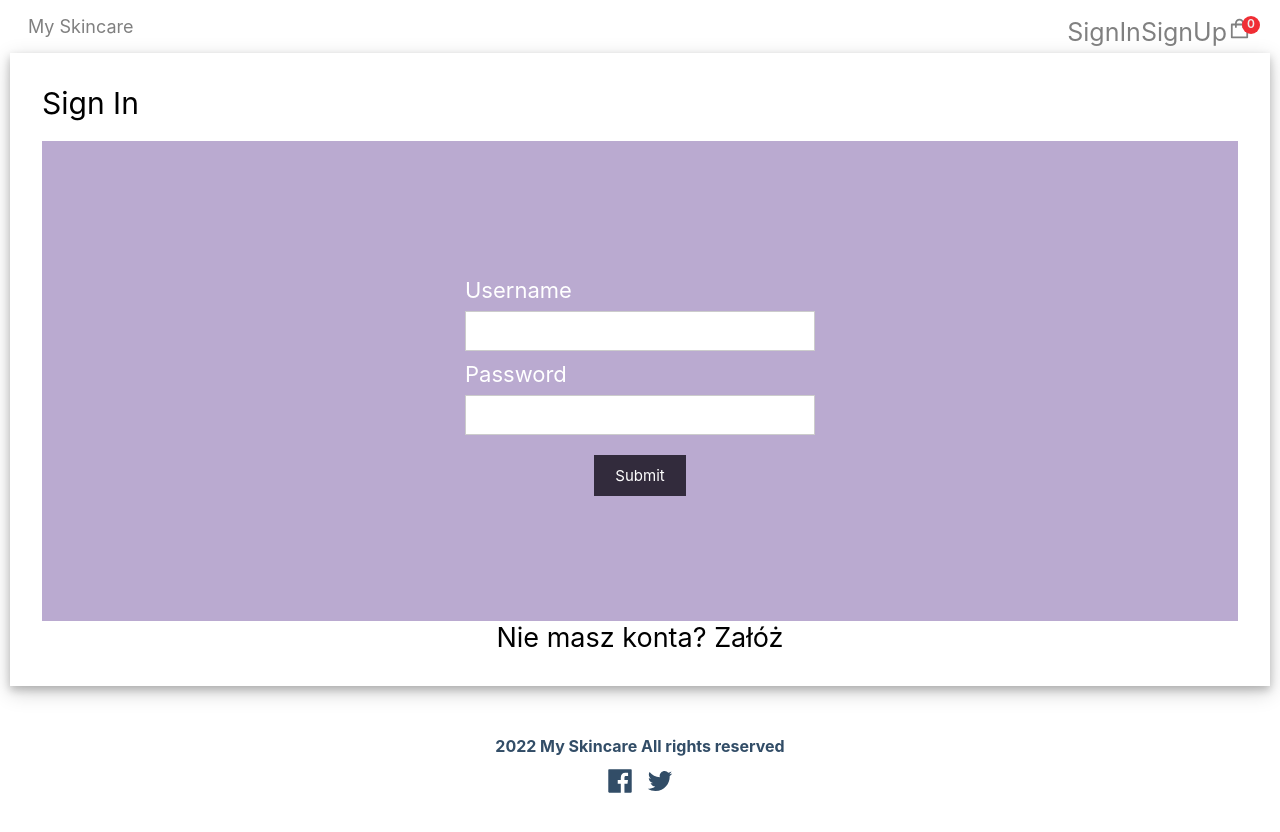
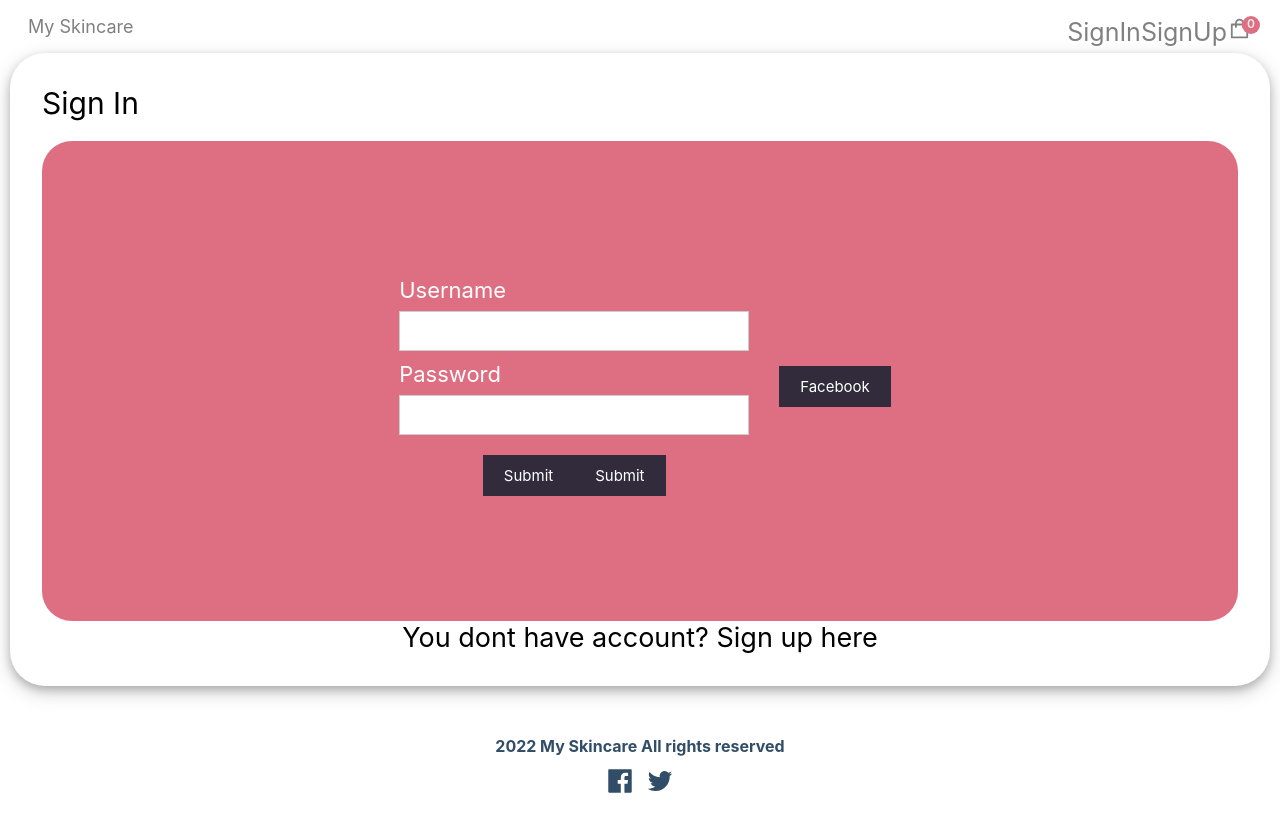
Before and after one commit to oli-e/skincare-app-front, a React (Create React App) app: page /sign-in in a window 1280 px wide. Shown: the top 832 px of the page. Built offline with nearby package versions, Linux system fonts and the light colour scheme; no server answers.

Commit message:
orders look better

```diff
--- a/src/App.js
+++ b/src/App.js
@@ -26,8 +26,8 @@ const Home = () => {
     <>
       <HeroBanner product= {products[0]} />
         <div className='products-heading'>
-          <h2>Best Selling Products</h2>
-          <p>Speakers that will change the world</p>
+          <h2>Our Products</h2>
+          <p>Skincare products that will change your life</p>
       </div>
 
       <div className='products-container'>
--- a/src/components/Checkout.js
+++ b/src/components/Checkout.js
@@ -4,64 +4,6 @@ import React from 'react';
 
 import {useStateContext} from '../context/StateContext';
 import axios from 'axios';
-
-var getCookies = function(){
-    var pairs = document.cookie.split(";");
-    var cookies = {};
-    for (var i=0; i<pairs.length; i++){
-      var pair = pairs[i].split("=");
-      // sessionStorage.setItem((pair[0] + '').trim(), pair.slice(1).join('='));
-      cookies[(pair[0]+'').trim()] = unescape(pair.slice(1).join('='));
-    }
-    return cookies;
-  }
-
-
-const login_style = {
-    'background-color': 'white',
-  'padding': '2rem',
-  'align-items': 'center',
-    margin: '0 auto',
-    // display: 'inline-block',
-    'text-align': 'left',
-    width: "50%"
-};
-
-const input_style = {
-    background: "transparent",
-    "border": 0,
-    "border-bottom": "1px solid red",
-    "box-sizing": "border-box",
-    "color": "black",
-    "display": "block",
-    "font-size": "16px",
-    "margin-bottom": "30px",
-    "outline": "none",
-    "opacity": ".6",
-    "padding-bottom": "15px",
-    "padding-left": "50px",
-    "width": "100%",
-  }
-
-const prods_container = {
-    display: 'inline-block',
-    width: '100px',
-    height: '100px',
-    padding: '5px',
-    border: '1px solid blue',
-    'background-color': 'yellow',
-}
-
-const radio_button = {
-    // opacity: '0',
-    'z-index': '1',
-    'border-radius': '50%',
-    width: '24px',
-    height: '24px',
-    'margin-right': '10px',
-    'accent-color': '#5e1414'
-}
-
 
 
 const Checkout = () => {
@@ -131,11 +73,16 @@ const Checkout = () => {
             <h1 className='products-heading'>Checkout</h1>
 
             <h2 className='products-heading'>Your Order</h2>
-            <div style={{display: 'inline'}}>
+            <div className='products-container' style={{
+                'border-color': "white",
+                'border-style': 'solid',
+                'border-radius': "30px",
+                'background-color': '#ebebeb',
+                "height": "300px"}}>
             {cartItems.length >= 1 && cartItems.map((item) => (
 
-                    <div style={{display: 'inline'}}  key={item.key} >
-                 <img src={item.img} className='small-images-container' style={{width:'10%', height: '10%'}}></img>
+                <div className='product-card' onClick={() => window.location.href = `/product/${item.id}`} key={item.key} >
+                 <img src={item.img} className='small-images-container' width={170} height={170 }></img>
                     <div>
                     <h5>{item.name}</h5>
                     <h4>${ item.price}</h4>
@@ -146,7 +93,7 @@ const Checkout = () => {
             ))}
             </div>
 
-            <h3 className='products-heading'>Total: ${ totalPrice }</h3>
+            <h2 className='products-heading' style={{'color':"#de6f83"}}>Total: ${ totalPrice }</h2>
 
 
             <h2 className='products-heading'>Shipping Details</h2>
@@ -157,24 +104,24 @@ const Checkout = () => {
                     <input style={input_style} type="text" name="name" required />
                 </div>
                 <div className='checkout-input-form'>
-                    <label style={{  'font-size': '22px'}}> surname </label>
+                    <label style={{  'font-size': '22px'}}> Surname </label>
                     <input style={input_style} type='text' name='surname' required />
                     </div>
                     <p>      </p>
                 <div className='checkout-input-form'>
-                    <label style={{  'font-size': '22px'}}>address </label>
+                    <label style={{  'font-size': '22px'}}>Address </label>
                     <input style={input_style} type="text" name="address" required />
-                    <label style={{  'font-size': '22px'}}>house </label>
+                    <label style={{  'font-size': '22px'}}>House No </label>
                     <input style={input_style} type="number" name="house" required />
-                    <label style={{  'font-size': '22px'}}>flat </label>
+                    <label style={{  'font-size': '22px'}}>Flat no </label>
                     <input style={input_style} type="number" name="flat" required />
                 </div>
                 <div className='checkout-input-form'>
-                    <label style={{  'font-size': '22px'}}>postalcode </label>
+                    <label style={{  'font-size': '22px'}}>Postal Code</label>
                     <input style={input_style} type='text' name='postalcode' required />
                 </div>
                 <div className='checkout-input-form'>
-                    <label style={{  'font-size': '22px'}}>country </label>
+                    <label style={{  'font-size': '22px'}}>Country</label>
                     <input style={input_style} type='text' name='country' required />
                 </div>
                     <h2 className='products-heading'>Payment Method</h2>
@@ -182,7 +129,7 @@ const Checkout = () => {
                         <input type="radio" style={ radio_button} id="1" checked='true' name="payment" value='Cash On Delivery'/>
                     <label for="1" style={{  'font-size': '22px'}} >Cash On Delivery</label>
                     </div>
-                <button className="btn" type="submit" >Place Order</button>
+                    <button className='btn' style={{ 'margin-left': '15%' }}  type="submit" >Place Order</button>
                 </form>
             </div>
 
@@ -191,4 +138,60 @@ const Checkout = () => {
     )
 }
 
+var getCookies = function(){
+    var pairs = document.cookie.split(";");
+    var cookies = {};
+    for (var i=0; i<pairs.length; i++){
+      var pair = pairs[i].split("=");
+      // sessionStorage.setItem((pair[0] + '').trim(), pair.slice(1).join('='));
+      cookies[(pair[0]+'').trim()] = unescape(pair.slice(1).join('='));
+    }
+    return cookies;
+  }
+
+
+const login_style = {
+    'background-color': 'white',
+    'padding': '2rem',
+  'align-items': 'center',
+    margin: '0 auto',
+    // display: 'inline-block',
+    'text-align': 'left',
+    width: "50%"
+};
+
+const input_style = {
+    background: "transparent",
+    "border": 0,
+    "border-bottom": "1px solid red",
+    "box-sizing": "border-box",
+    "color": "black",
+    "display": "block",
+    "font-size": "16px",
+    "margin-bottom": "30px",
+    "outline": "none",
+    "opacity": ".6",
+    "padding-bottom": "15px",
+    "padding-left": "50px",
+    "width": "100%",
+  }
+
+const prods_container = {
+    display: 'inline-block',
+    width: '100px',
+    height: '100px',
+    padding: '5px',
+    border: '1px solid blue',
+    'background-color': 'yellow',
+}
+
+const radio_button = {
+    // opacity: '0',
+    'z-index': '1',
+    'border-radius': '50%',
+    width: '24px',
+    height: '24px',
+    'margin-right': '10px',
+    'accent-color': '#de6f83'
+}
 export default Checkout;
--- a/src/components/HeroBanner.js
+++ b/src/components/HeroBanner.js
@@ -5,12 +5,11 @@ const HeroBanner = ({ product }) => {
     return (
         <div className="hero-banner-container">
             <div>
-                <p className="beast-solo">SMALL TEXT </p>
                 <h3>{ product?.name }</h3>
                 <img src={ product?.img } alt="headphones" className="hero-banner-image"></img>
 
                 <div>
-                    <button type="button" to={`/product/${product?.id}`} >Shop Now</button>
+                    <button type="button" onClick={() => window.location.href = `/product/${product?.id}`} >Shop Now</button>
                         <div className="desc">
                         <h5>{ product?.description }</h5>
                         <p>${ product?.price }</p>
--- a/src/components/Navbar.js
+++ b/src/components/Navbar.js
@@ -58,7 +58,7 @@ const Navbar = () => {
             <a href='/'>
             <p className='logo' href='/'>My Skincare</p>
             </a>
-            {isLoggedIn && <button type='button' className="btn" onClick={showOrders}>Your orders</button>}
+            {isLoggedIn && <button type='button' style={orders_btn} onClick={showOrders}>Your orders</button>}
 
             <div>
                 {isLoggedIn ?
@@ -83,4 +83,22 @@ const Navbar = () => {
     )
     }
 
+
+const orders_btn = {
+    "width": "100%",
+    "max-width": "400px",
+    "padding": "10px 12px",
+    "border-radius": "15px ",
+    "border": " 2px solid #de6f83",
+    "font-size": "20px",
+    "margin-top": "10px",
+    "text-transform": "uppercase",
+    "background-color": "white",
+    "color": "#de6f83",
+    "cursor": "pointer",
+    "transform": "scale(1, 1)",
+    "transition": "transform 0.5s ease",
+
+}
+
 export default Navbar;
--- a/src/components/Orders.js
+++ b/src/components/Orders.js
@@ -48,22 +48,22 @@ const Orders = () => {
     }, [getOrders])
 
     return (
-        <div className="product-detail-container" >
+        <div >
             <div><h1>Your Orders</h1></div>
             {noOrders &&
                <div className="products-container"><h2>You have no orders yet. Make some</h2></div>
             }
             {!noOrders && orders.map((order) => (
-                <div className="hero-banner-container">
-                <ul className="list-group mt-5 text-white">
-                <li className="list-group-item d-flex justify-content-between align-content-center">
+                <div style={orders_container}>
+                    <ul style={list_group}>
+                <li style={list_group_item}>
                     <div className="d-flex flex-row">
                         <div className="ml-2">
-                    <h6 className="mb-0">Order No:{order.id}</h6>
-                    <div className="about">
-                        <span>Date: {order.date}</span>
-                        <span>Status: {order.status}</span>
-                        <span>Total: ${order.total}</span>
+                    <h4 style={{"font-size":24}}>Order No: {order.id}</h4>
+                    <div style={span_style}>
+                        <span>  Date: {order.date}</span>
+                        <span style={{'margin-left': '30px'}}>  Status: {order.status}</span>
+                        <span style={{'margin-left': '30px'}}>  Total: ${order.total}</span>
                     </div>
                 </div>
             </div>
@@ -78,4 +78,40 @@ const Orders = () => {
     )
 }
 
+
+const list_group = {
+    width: '600px',
+    'list-style-type': 'none',
+    margin: 0,
+    padding: 0
+};
+
+const list_group_item = {
+    "margin-top": "10px",
+    "border-radius": "none",
+    "background": "transparent",
+    "cursor": "pointer",
+    "transition": "all 0.3s ease-in-out",
+    // d-flex justify-content-between align-content-center
+};
+
+const span_style = {
+    display: 'inline-block',
+    margin: '10px 0px',
+    "font-size":16
+}
+
+const orders_container = {
+    padding: '10px 10px',
+    'background': '#dcdcdc',
+    'border-radius': '15px',
+    // position: 'relative',
+    height: '100px',
+    'line-height': '0.9',
+    width: '100%',
+    'display': 'block',
+    margin: '20px',
+    'justify-content': 'center',
+    'align-content': 'center'
+}
 export default Orders;
--- a/src/components/SignIn.js
+++ b/src/components/SignIn.js
@@ -1,16 +1,100 @@
 import '../index.css';
 import axios from 'axios';
 import { useNavigate } from "react-router-dom";
-import React, {useState} from 'react';
+import React, {useState, useCallback} from 'react';
+import toast from 'react-hot-toast';
 
 const SignIn = () => {
   const [errorMessages, setErrorMessages] = useState({});
   const [isSubmitted, setIsSubmitted] = useState(false);
   const navigate = useNavigate();
 
+  const renderErrorMessage = (name) =>
+  name === errorMessages.name && (
+    <div className='error'>{errorMessages.message}</div>
+  );
+
+  const facebook = useCallback(async () => {
+    axios.get('http://localhost:9000/authenticate/facebook', {headers: {
+      'mode': 'cors',
+      'accept': 'application/json',
+      'Access-Control-Allow-Origin': '*',
+      'Access-Control-Allow-Methods': 'GET,PUT,POST,DELETE',
+    }}, { withCredentials: true }).then(response => console.log(response)).catch(error => console.log(error));
+  }, [])
+
+  const handleSubmit = (event, res, req) => {
+
+    let config = { withCredentials: true };
+    event.preventDefault();
+    var { uname, pass } = document.forms[0];
+
+    const requestOptions = {
+      headers: {
+        'mode': 'cors',
+        'accept': 'application/json',
+        'Access-Control-Allow-Origin': '*',
+        'Access-Control-Allow-Methods': 'GET,PUT,POST,DELETE',
+      },
+      body: { 'email': uname.value, 'password': pass.value }
+    };
+    axios.post('http://localhost:9000/signIn', requestOptions, config)
+      .then(response => {
+        localStorage.setItem("userId", response.data.id);
+        console.log(response);
+        if (response.status === 200) {
+          window.location.href = `/`;
+        }
+      }).catch(error => {
+        console.log(error);
+        navigate('/sign-in');
+        toast.error("Wrong login or password. Please, try again!");
+      } );
+    setIsSubmitted(true);
+};
+
+  return (
+    <div>
+      <div id="fb-root"></div>
+<script async defer crossorigin="anonymous" src="https://connect.facebook.net/uk_UA/sdk.js#xfbml=1&version=v14.0&appId=819756232808182&autoLogAppEvents=1" nonce="v2ivRkqN"></script>
+          <div style={login_style}>
+        <div style={{'font-size': '30px', 'margin-bottom': '20px'}}>Sign In</div>
+      <div style={mystyle}>
+        <form onSubmit={handleSubmit} >
+          <div style={input_style}>
+            <label style={{  'font-size': '22px'}}>Username </label>
+            <input style={input_s }type="text" name="uname" required />
+              {renderErrorMessage('uname')}
+          </div>
+          <div style={input_style}>
+            <label style={{'font-size': '22px'}}>Password </label>
+            <input style={input_s } type='password' name='pass' required />
+                  {renderErrorMessage('pass')}
+          </div>
+          <div style={{"text-align": "center"}}>
+            <input style={button_sub} type="submit" />
+            <input style={button_sub} type="submit" />
+          </div>
+          </form>
+          <div class="fb-login-button" data-width="" data-size="large" data-button-type="continue_with" data-layout="default" data-auto-logout-link="false" data-use-continue-as="false">
+             <button style={button_sub} onClick={() => facebook()}>Facebook</button>
+          </div>
+      </div>
+      <div style={{ 'font-size': 27, "text-align": "center" }}>
+        <a href='/sign-up'>
+          <p>You dont have account? Sign up here</p>
+        </a>
+      </div>
+  </div> </div>
+  );
+
+
+}
+
 const mystyle = {
   color: 'white',
-    backgroundColor: '#baaad0',
+  backgroundColor: '#de6f83',
+  'border-radius': "30px",
   padding: '10px',
   fontFamily: 'Arial',
   display: 'flex',
@@ -22,6 +106,7 @@ const SignIn = () => {
 };
 
 const login_style = {
+  'border-radius': "35px",
   'background-color': 'white',
   'padding': '2rem',
   'box-shadow':
@@ -52,10 +137,6 @@ const SignIn = () => {
       'align-items': 'center'
     }
 
-    const renderErrorMessage = (name) =>
-    name === errorMessages.name && (
-      <div className='error'>{errorMessages.message}</div>
-    );
 
     var getCookies = function(){
       var pairs = document.cookie.split(";");
@@ -67,69 +148,4 @@ const SignIn = () => {
       }
       return cookies;
     }
-  const handleSubmit = (event, res, req) => {
-
-    let config = { withCredentials: true };
-        // Prevent page reload
-    event.preventDefault();
-    var { uname, pass } = document.forms[0];
-
-    const requestOptions = {
-      headers: {
-        'mode': 'cors',
-        'accept': 'application/json',
-        'Access-Control-Allow-Origin': 'http://localhost:3000/',
-        'Access-Control-Allow-Methods': 'GET,PUT,POST,DELETE',
-      },
-      body: { 'email': uname.value, 'password': pass.value }
-    };
-    axios.post('http://localhost:9000/signIn', requestOptions, config )
-      .then(response => {
-        localStorage.setItem("userId", response.data.id);
-        console.log(response.data.id);
-        response.status === 200 ? window.location.href = `/` : window.location.href = `/sign-in`;
-      }
-      );
-    setIsSubmitted(true);
-};
-
-  const renderForm = (
-    <div>
-      <div style={mystyle}>
-        <form onSubmit={handleSubmit} >
-          <div style={input_style}>
-            <label style={{  'font-size': '22px'}}>Username </label>
-            <input style={input_s }type="text" name="uname" required />
-              {renderErrorMessage('uname')}
-          </div>
-          <div style={input_style}>
-            <label style={{'font-size': '22px'}}>Password </label>
-            <input style={input_s } type='password' name='pass' required />
-                  {renderErrorMessage('pass')}
-          </div>
-          <div style={{"text-align": "center"}}>
-            <input style={button_sub} type="submit" />
-          </div>
-        </form>
-      </div>
-      <div style={{ 'font-size': 27, "text-align": "center" }}>
-        <a href='/sign-up'>
-          <p>Nie masz konta? Załóż</p>
-        </a>
-      </div>
-  </div>
-  );
-
-      return (
-        <div className="app">
-          <div style={login_style}>
-            <div style={{'font-size': '30px',
-  'margin-bottom': '20px'}}>Sign In</div>
-            {
-isSubmitted ? <div>User is successfully logged in
-    </div> : renderForm}
-          </div></div>
-      );
-}
-
 export default SignIn;
--- a/src/components/SignUp.js
+++ b/src/components/SignUp.js
@@ -7,50 +7,6 @@ import { toast } from 'react-hot-toast';
 const SignUp = () => {
   const [errorMessages, setErrorMessages] = useState({});
     const navigate = useNavigate();
-
-      const mystyle = {
-        color: 'white',
-        backgroundColor: '#baaad0',
-        padding: '10px',
-        fontFamily: 'Arial',
-        display: 'flex',
-        'justify-content': 'center',
-        gap: '20px',
-        height: '60vh',
-        'align-items': 'center',
-        'font-family': 'sans-serif'
-      };
-
-      const login_style = {
-        'background-color': 'white',
-        'padding': '2rem',
-        'box-shadow':
-            '0 4px 8px 0 rgba(0, 0, 0, 0.2), 0 6px 20px 0 rgba(0, 0, 0, 0.19)',
-        'align-items': 'center',
-      };
-
-    const input_style = {
-        display: 'flex',
-        'flex-direction': 'column',
-        gap: '8px',
-        margin: '10px'
-    };
-    const input_s = {
-        height: '40px',
-        width: '350px',
-        border: '1px solid rgba(0, 0, 0, 0.2)'
-    };
-
-    const button_sub = {
-        'margin-top': '10px',
-        cursor: 'pointer',
-        'font-size': '15px',
-        background: '#322b3c',
-        border: '1px solid #322b3c',
-        color: '#fff',
-        padding: '10px 20px',
-        'align-items': 'center'
-    };
 
   const handleSubmit = (event) => {
     event.preventDefault();
@@ -115,7 +71,7 @@ const SignUp = () => {
         </div>
         <div style={{ 'font-size': 27, "text-align": "center" }}>
           <a href='/sign-in'>
-            <p>Masz już konto? To zaloguj sie tu</p>
+            <p>Already have an account? Sign In here</p>
           </a>
         </div>
     </div>
@@ -123,4 +79,51 @@ const SignUp = () => {
     )
     }
 
+
+
+const mystyle = {
+  'border-radius': "30px",
+      color: 'white',
+      backgroundColor: '#de6f83',
+      padding: '10px',
+      fontFamily: 'Arial',
+      display: 'flex',
+      'justify-content': 'center',
+      gap: '20px',
+      height: '60vh',
+      'align-items': 'center',
+      'font-family': 'sans-serif'
+    };
+
+const login_style = {
+  'border-radius': "35px",
+      'background-color': 'white',
+      'padding': '2rem',
+      'box-shadow':
+          '0 4px 8px 0 rgba(0, 0, 0, 0.2), 0 6px 20px 0 rgba(0, 0, 0, 0.19)',
+      'align-items': 'center',
+    };
+
+  const input_style = {
+      display: 'flex',
+      'flex-direction': 'column',
+      gap: '8px',
+      margin: '10px'
+  };
+  const input_s = {
+      height: '40px',
+      width: '350px',
+      border: '1px solid rgba(0, 0, 0, 0.2)'
+  };
+
+  const button_sub = {
+      'margin-top': '10px',
+      cursor: 'pointer',
+      'font-size': '15px',
+      background: '#322b3c',
+      border: '1px solid #322b3c',
+      color: '#fff',
+      padding: '10px 20px',
+      'align-items': 'center'
+  };
 export default SignUp;
--- a/src/index.css
+++ b/src/index.css
@@ -73,7 +73,7 @@ a {
 }
 
 span.text-red {
-  -webkit-text-stroke: 1px #f02d34;
+  -webkit-text-stroke: 1px #de6f83;
   margin-left: 6px;
 }
 
@@ -102,7 +102,7 @@ span.text-red {
   right: -8px;
   font-size: 12px;
   color: #eee;
-  background-color: #f02d34;
+  background-color: rgb(222, 111, 131);
   width: 18px;
   height: 18px;
   border-radius: 50%;
@@ -151,7 +151,7 @@ span.text-red {
 
 .hero-banner-container {
   padding: 100px 40px;
-  background-color: #dcdcdc;
+  background-image: linear-gradient(to right, rgba(255,0,0,0), rgba(255,0,0,1));
   border-radius: 15px;
   position: relative;
   height: 500px;
@@ -167,7 +167,7 @@ span.text-red {
 .hero-banner-container button {
   border-radius: 15px;
   padding: 10px 16px;
-  background-color: #f02d34;
+  background-color: #de6f83;
   color: white;
   border: none;
   margin-top: 40px;
@@ -243,7 +243,7 @@ span.text-red {
 
 .footer-banner-container {
   padding: 100px 40px;
-  background-color: #f02d34;
+  background-color: #de6f83;
   border-radius: 15px;
   position: relative;
   height: 400px;
@@ -262,7 +262,7 @@ span.text-red {
   border-radius: 15px;
   padding: 10px 16px;
   background-color: white;
-  color: red;
+  color: #de6f83;
   border: none;
   margin-top: 40px;
   font-size: 18px;
@@ -366,7 +366,7 @@ span.text-red {
 
 .cart-num-items {
   margin-left: 10px;
-  color: #f02d34;
+  color: #de6f83;
 }
 
 .empty-cart {
@@ -391,6 +391,7 @@ span.text-red {
 }
 
 .product {
+  cursor: pointer;
   display: flex;
   gap: 30px;
   padding: 20px;
@@ -465,7 +466,7 @@ span.text-red {
   margin-top: 10px;
   margin-top: 40px;
   text-transform: uppercase;
-  background-color: #f02d34;
+  background-color: #de6f83;
   color: #fff;
   cursor: pointer;
   transform: scale(1, 1);
@@ -496,7 +497,7 @@ span.text-red {
 }
 
 .product-detail-image:hover {
-  background-color: #f02d34;
+  background-color: #de6f83;
 
 }
 
@@ -515,11 +516,11 @@ span.text-red {
 }
 
 .selected-image {
-  background-color: #f02d34;
+  background-color: #de6f83;
 }
 
 .reviews {
-  color: #f02d34;
+  color: #de6f83;
   margin-top: 10px;
   display: flex;
   gap: 5px;
@@ -543,7 +544,7 @@ span.text-red {
   font-weight: 700;
   font-size: 26px;
   margin-top: 30px;
-  color: #f02d34;
+  color: #de6f83;
 }
 
 .price .old-price,
@@ -567,12 +568,12 @@ span.text-red {
 
 .buttons .add-to-cart {
   padding: 10px 20px;
-  border: 1px solid #f02d34;
+  border: 1px solid #de6f83;
   margin-top: 40px;
   font-size: 18px;
   font-weight: 500;
   background-color: white;
-  color: #f02d34;
+  color: #de6f83;
   cursor: pointer;
   width: 200px;
   transform: scale(1, 1);
@@ -585,22 +586,17 @@ span.text-red {
 
 .buttons .buy-now {
   width: 200px;
-
   padding: 10px 20px;
-  background-color: #f02d34;
+  background-color: white;
   color: white;
   border: none;
   margin-top: 40px;
   font-size: 18px;
   font-weight: 500;
-  cursor: pointer;
   transform: scale(1, 1);
   transition: transform 0.5s ease;
 }
 
-.buttons .buy-now:hover {
-  transform: scale(1.1, 1.1)
-}
 
 .quantity-desc {
   border: 1px solid gray;
@@ -649,7 +645,7 @@ span.text-red {
 
 .max-qty {
   font-weight: 500;
-  color: #f02d34;
+  color: #de6f83;
 }
 
 .success-wrapper,
@@ -894,22 +890,20 @@ span.text-red {
     margin: auto;
   }
 
-  .checkout-input-form{
+  .checkout-input-form {
     display: flex;
     flex-direction: column;
     gap: 8px;
     margin: 10px;
   }
 
-  .checkout-input{
+  .checkout-input {
     height: 40px;
     width: 450px;
     color: violet;
-    background-color: #f02d34;
+    background-color: #de6f83;
     border: 1px solid rgba(0, 0, 0, 0.2);
   }
-
-  /* ---------------------- login form ---------------------- */
 
   .div-sign-in {
     font-family: sans-serif;
@@ -922,6 +916,7 @@ span.text-red {
     font-family: Cambria, Cochin, Georgia, Times, "Times New Roman", serif;
     background-color: #322b3c;
   }
+
   /* input[type="submit"]:hover {
   background: #6cf0c2;
 } */
@@ -951,23 +946,58 @@ span.text-red {
     margin-bottom: 20px;
   }
 
-.checkout-input-form{
+  .checkout-input-form {
     display: flex;
     flex-direction: column;
     gap: 8px;
     margin: 10px;
   }
 
-.checkout-input{
+  .checkout-input {
     height: 40px;
     width: 350px;
     border: 1px solid rgba(0, 0, 0, 0.2);
   }
 
   .input-container {
-  display: flex;
-  flex-direction: column;
+    display: inline-flex;
+    flex-direction: row;
     gap: 8px;
     margin: 10px;
   }
+
+  .list-group {
+    width: 400px;
   }
+
+  .list-group-item {
+    margin-top: 10px;
+    border-radius: none;
+    background: #5E35B1;
+    cursor: pointer;
+    transition: all 0.3s ease-in-out;
+  }
+
+
+  .list-group-item:hover {
+    transform: scaleX(1.1);
+  }
+
+  .check {
+    opacity: 0;
+    transition: all 0.6s ease-in-out;
+  }
+
+  .list-group-item:hover .check {
+    opacity: 1;
+
+  }
+
+  .about span {
+    font-size: 12px;
+    margin-right: 10px;
+
+  }
+
+
+}
```
Lines whose indentation alone changed are shown as unchanged.
